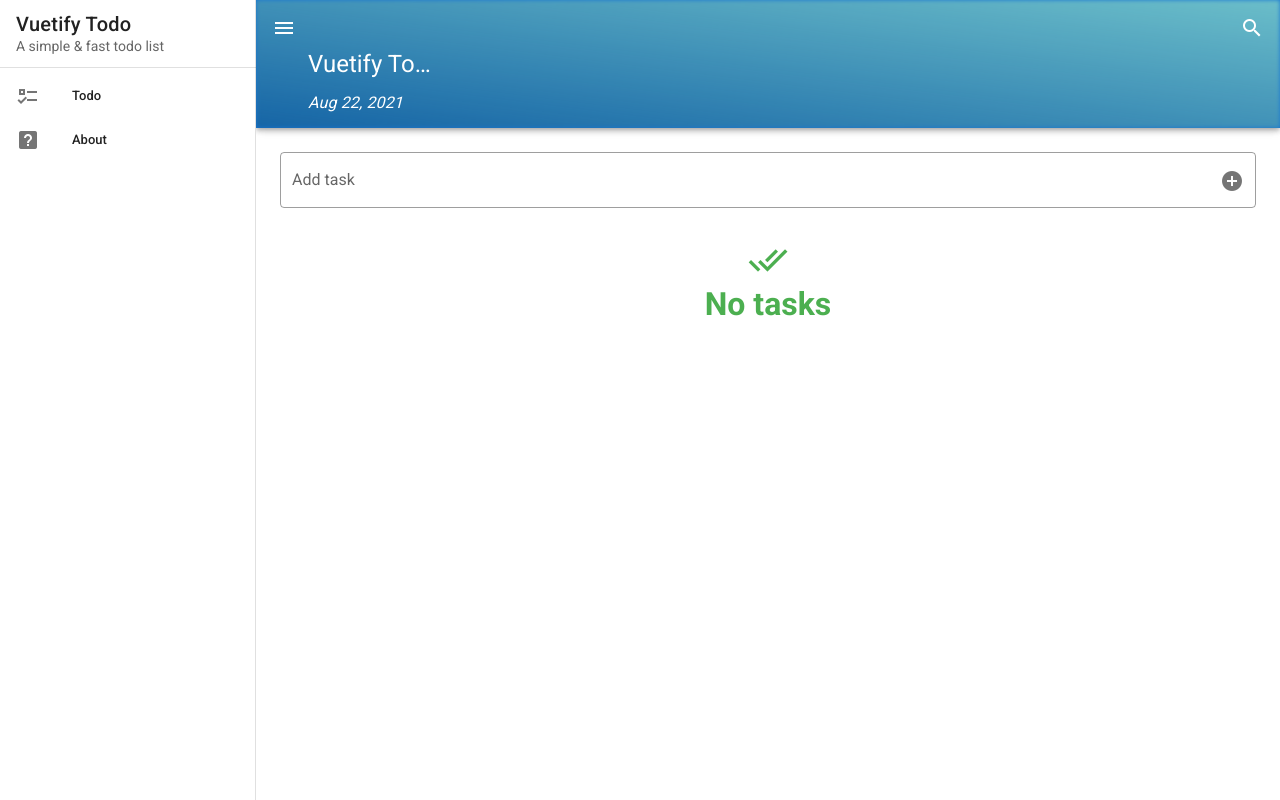
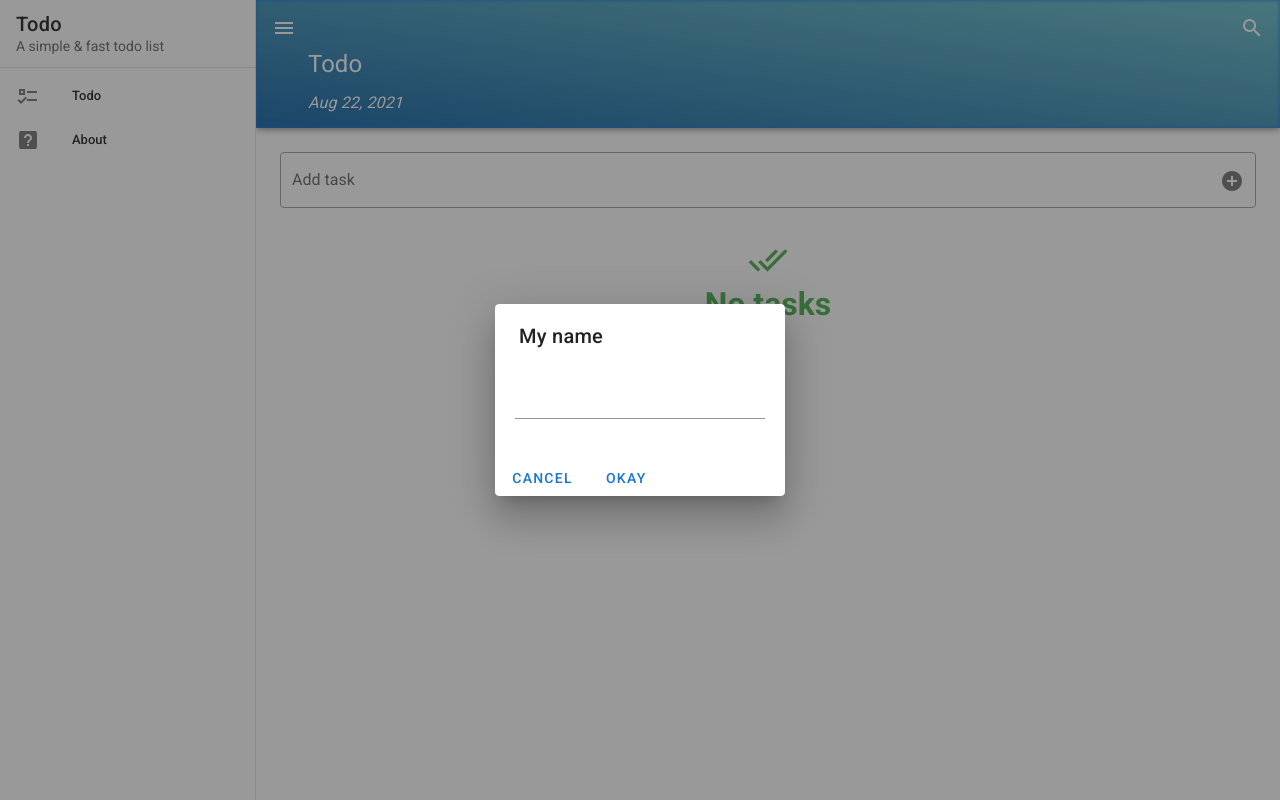
Before and after one commit to MarcMunhoz/vuetify_todo, a Vue app: page /#/ in a window 1280 px wide. Built offline with nearby package versions, Linux system fonts and the light colour scheme.

Commit message:
Persisting data with localStorage

```diff
--- a/src/components/Navigation.vue
+++ b/src/components/Navigation.vue
@@ -3,7 +3,9 @@
     <v-navigation-drawer v-model="drawer" app>
       <v-list-item>
         <v-list-item-content>
-          <v-list-item-title class="text-h6"> Vuetify Todo </v-list-item-title>
+          <v-list-item-title class="text-h6">
+            <template v-if="username">{{ username }} </template>Todo
+          </v-list-item-title>
           <v-list-item-subtitle> A simple & fast todo list </v-list-item-subtitle>
         </v-list-item-content>
       </v-list-item>
@@ -31,7 +33,7 @@
       <v-app-bar-nav-icon @click="drawer = !drawer"></v-app-bar-nav-icon>
 
       <v-app-bar-title class="px-0">
-        Vuetify Todo<br />
+        <template v-if="username">{{ username }} </template>Todo<br />
         <cite class="subtitle-1">{{ today() }}</cite>
       </v-app-bar-title>
 
@@ -41,6 +43,15 @@
         <v-icon>mdi-magnify</v-icon>
       </v-btn>
     </v-app-bar>
+
+    <v-dialog ref="dialog" v-model="modal" :return-value.sync="username" persistent width="290px">
+      <v-card>
+        <v-card-title>My name</v-card-title>
+        <v-text-field v-model="username" class="pa-5"></v-text-field>
+        <v-btn text color="primary" @click.stop="modal = false">Cancel</v-btn>
+        <v-btn text color="primary" @click.stop="$refs.dialog.save(username)">Okay</v-btn>
+      </v-card>
+    </v-dialog>
   </v-container>
 </template>
 
@@ -48,17 +59,35 @@
 export default {
   name: "Navigation",
   data: () => ({
+    username: "",
     drawer: null,
     items: [
       { title: "Todo", icon: "mdi-format-list-checks", to: "/" },
       { title: "About", icon: "mdi-help-box", to: "/about" },
     ],
+    modal: false,
   }),
+  mounted() {
+    return localStorage.tasksUser ? (this.username = localStorage.tasksUser) : (this.modal = true);
+  },
   methods: {
     today() {
       const today = new Date();
       return today.toLocaleString("en-US", { year: "numeric", month: "short", day: "numeric" });
     },
   },
+  watch: {
+    username: {
+      handler() {
+        return (localStorage.tasksUser = this.username);
+      },
+    },
+  },
 };
 </script>
+
+<style>
+.v-app-bar-title__content {
+  overflow: unset !important;
+}
+</style>
--- a/src/views/Todo.vue
+++ b/src/views/Todo.vue
@@ -64,7 +64,7 @@
         <v-dialog ref="dialog" v-if="dialog === 0" v-model="task.modal" :return-value.sync="task.title" persistent width="290px">
           <v-card>
             <v-card-title>Edit task</v-card-title>
-            <v-text-field v-model="task.title" class="pa-5"></v-text-field>
+            <v-text-field v-model="task.title" @keyup.enter="$refs.dialog[i].save(task.title), snackBar('Task updated!')" class="pa-5"></v-text-field>
             <v-btn text color="primary" @click.stop="task.modal = false">Cancel</v-btn>
             <v-btn text color="primary" @click.stop="$refs.dialog[i].save(task.title), snackBar('Task updated!')">Save</v-btn>
           </v-card>
@@ -108,6 +108,11 @@ export default {
       dialog: Number,
       sideMenu: [{ title: "Delete", button: "delete", function: "deleteTask" }],
     };
+  },
+  mounted() {
+    if (localStorage.tasks) {
+      this.tasks = JSON.parse(localStorage.tasks);
+    }
   },
   methods: {
     dialogVal() {
@@ -168,5 +173,13 @@ export default {
       return this.snackBar("Task removed!");
     },
   },
+  watch: {
+    tasks: {
+      handler(addTask) {
+        localStorage.tasks = JSON.stringify(addTask);
+      },
+      deep: true,
+    },
+  },
 };
 </script>
```
